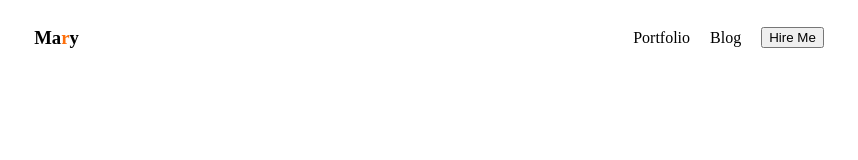
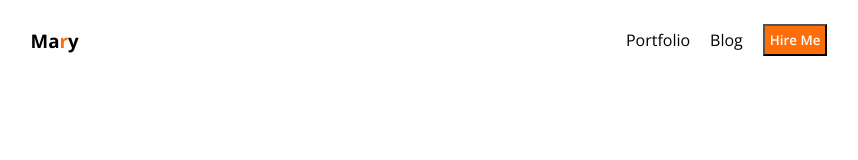
Before and after one commit to ShahariarSohan/first-portfolio, a plain HTML site: page index.html in a window 1280 px wide. Shown: the whole page, without its empty margins (211-1069 px from the left). Drawn offline with nearby package versions, Linux system fonts and the light colour scheme.

Commit message:
hire me button modified

```diff
--- a/Styles/style.css
+++ b/Styles/style.css
@@ -1,3 +1,6 @@
+* {
+  font-family: "Open Sans", serif;
+}
 nav {
   display: flex;
   align-items: center;
@@ -10,3 +13,9 @@ nav {
   list-style: none;
   margin-left: 20px;
 }
+.btn-primary {
+  background-color: #fd6e0a;
+  color: white;
+  font-weight: 600;
+  padding: 5px;
+}
--- a/index.html
+++ b/index.html
@@ -4,6 +4,12 @@
     <meta charset="UTF-8" />
     <meta name="viewport" content="width=device-width, initial-scale=1.0" />
     <title>Portfolio Website</title>
+    <link rel="preconnect" href="https://fonts.googleapis.com" />
+    <link rel="preconnect" href="https://fonts.gstatic.com" crossorigin />
+    <link
+      href="https://fonts.googleapis.com/css2?family=Open+Sans:ital,wght@0,300..800;1,300..800&display=swap"
+      rel="stylesheet"
+    />
     <link rel="stylesheet" href="Styles/style.css" />
   </head>
   <body>
```
